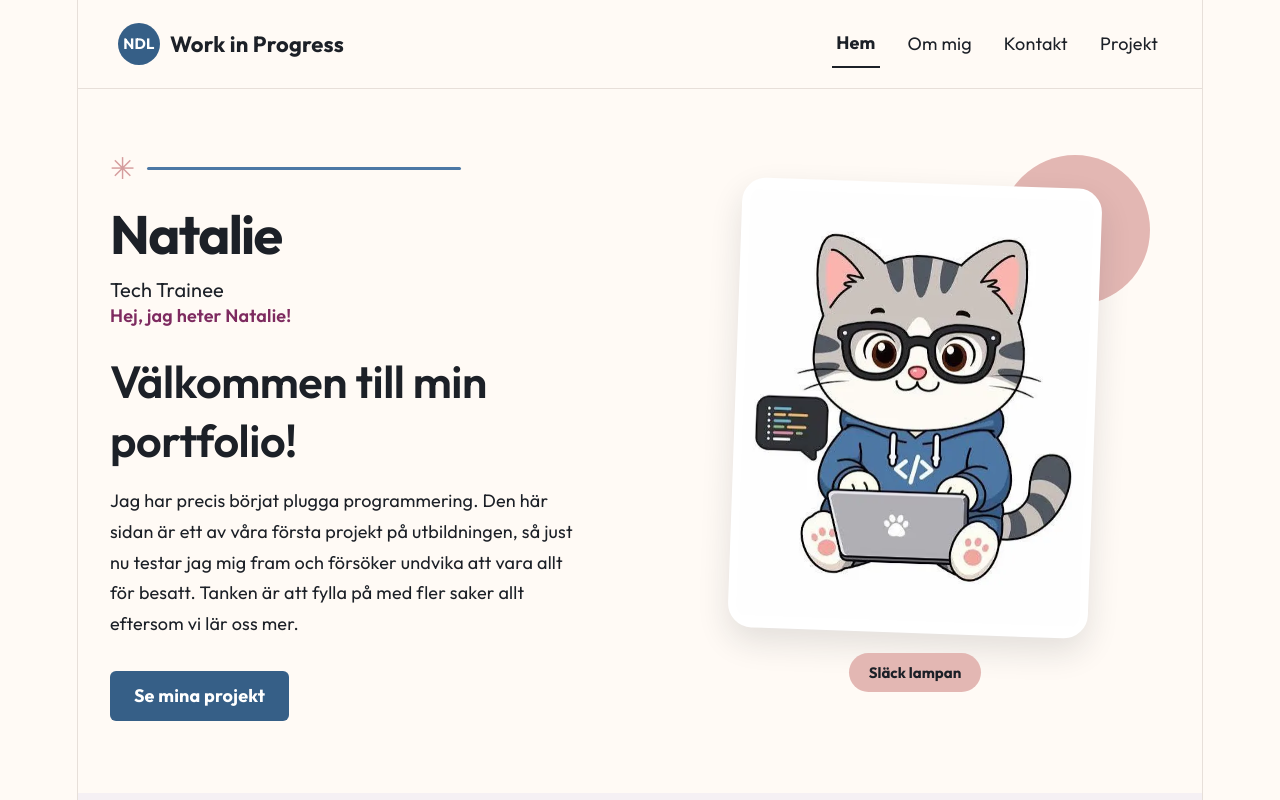
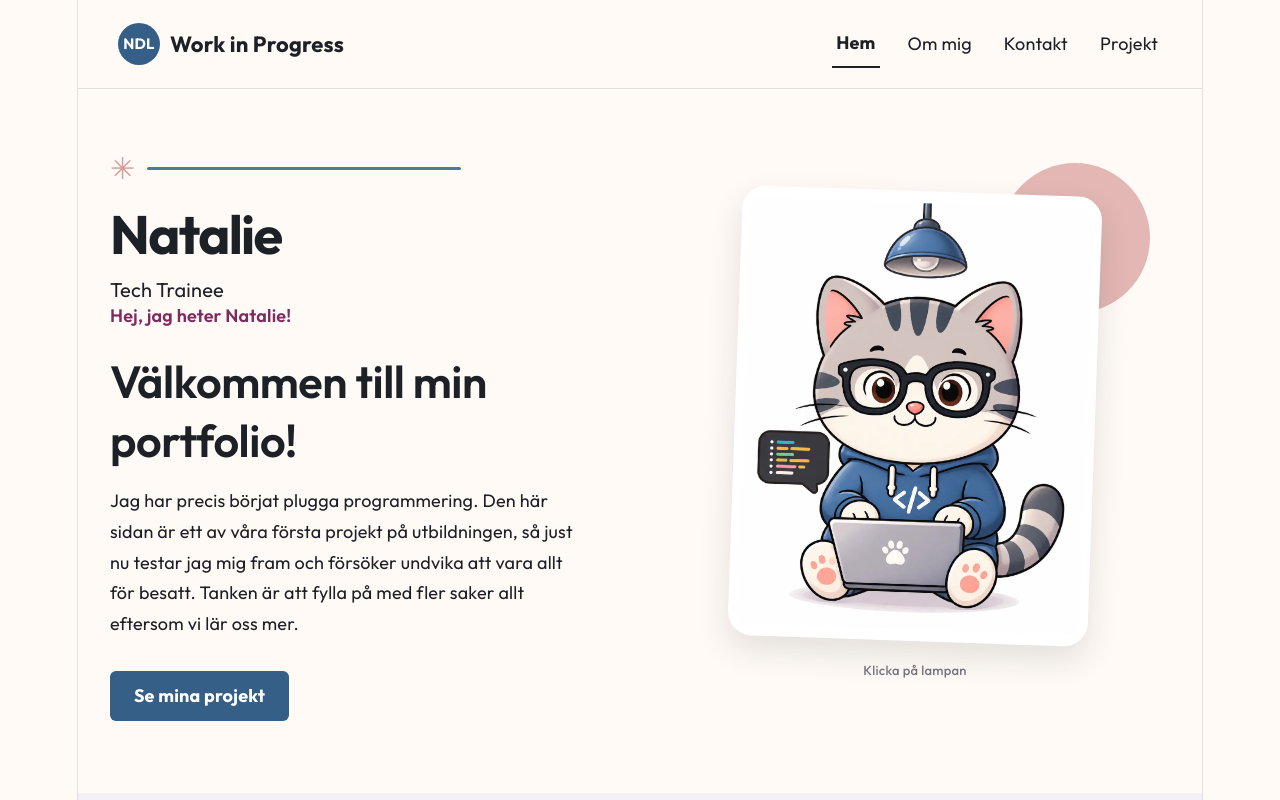
Before and after one commit to nataliedeleeuw/min-sida-experiment, a React (Vite) app: page / in a window 1280 px wide. Shown: the top 800 px of the page. Built offline with nearby package versions, Linux system fonts and the light colour scheme; no server answers.

Commit message:
https://github.com/nataliedeleeuw/min-sida-experiment

```diff
--- a/src/components/Hero.css
+++ b/src/components/Hero.css
@@ -79,7 +79,6 @@
   display: flex;
   align-items: center;
   gap: 12px;
-
   margin-bottom: 20px;
 }
 
@@ -102,12 +101,11 @@
 
 
 /* ========================================
-   KNAPP TILL PROJEKTEN
+   PROJEKTKNAPP
 ======================================== */
 
 .hero-button {
   display: inline-block;
-
   padding: 12px 24px;
 
   background-color: #365F87;
@@ -115,7 +113,6 @@
 
   font-weight: 700;
   text-decoration: none;
-
   border-radius: 6px;
 
   transition: background-color 0.3s ease;
@@ -127,7 +124,7 @@
 
 
 /* ========================================
-   BILDOMRÅDET
+   BILDOMRÅDE
 ======================================== */
 
 .hero-image {
@@ -138,16 +135,16 @@
   justify-content: center;
   align-items: center;
 
-  gap: 20px;
+  gap: 16px;
   min-width: 0;
 }
 
-/* Den rosa cirkeln bakom bilden */
+/* Cirkeln bakom kattbilden */
 
 .hero-image::before {
   content: "";
+  position: absolute;
 
-  position: absolute;
   top: -28px;
   right: 4%;
 
@@ -155,7 +152,6 @@
   height: 150px;
 
   border-radius: 50%;
-
   background-color: #E3B7B3;
 
   z-index: 0;
@@ -165,7 +161,7 @@
 
 
 /* ========================================
-   GEMENSAM BILDRAM
+   KATTENS BILDRAM
 ======================================== */
 
 .hero-illustration {
@@ -182,7 +178,6 @@
   border-radius: 24px;
 
   background-color: #FFFFFF;
-
   overflow: hidden;
 
   box-shadow:
@@ -193,13 +188,12 @@
   transition:
     transform 0.3s ease,
     box-shadow 0.6s ease,
-    border-color 0.8s ease,
-    background-color 0.8s ease;
+    border-color 0.8s ease;
 }
 
 
 /* ========================================
-   VAKEN OCH SOVANDE KATT
+   KATTENS TVÅ BILDER
 ======================================== */
 
 .hero-cat {
@@ -217,15 +211,98 @@
   transition: opacity 0.6s ease;
 }
 
-/* React bestämmer vilken bild som syns */
-
 .hero-cat.synlig {
   opacity: 1;
 }
 
 
 /* ========================================
-   HOVER PÅ KATTBILDEN
+   KLICKBAR LAMPA
+======================================== */
+
+.hero-lampa {
+  position: absolute;
+
+  top: 0;
+  left: 50%;
+
+  width: 36%;
+  height: 19%;
+
+  transform: translateX(-50%);
+
+  z-index: 5;
+
+  padding: 0;
+  border: none;
+  border-radius: 0 0 50% 50%;
+
+  background: transparent;
+
+  cursor: pointer;
+  -webkit-tap-highlight-color: transparent;
+}
+
+/* Liten ljuseffekt när man pekar på lampan */
+
+.hero-lampa::after {
+  content: "";
+  position: absolute;
+
+  top: 15%;
+  left: 10%;
+
+  width: 80%;
+  height: 70%;
+
+  border-radius: 50%;
+
+  box-shadow:
+    0 0 20px 6px rgba(255, 214, 175, 0.25);
+
+  opacity: 0;
+  pointer-events: none;
+
+  transition: opacity 0.3s ease;
+}
+
+.hero-lampa:hover::after,
+.hero-lampa:focus-visible::after {
+  opacity: 1;
+}
+
+/* För tangentbordsanvändare */
+
+.hero-lampa:focus-visible {
+  outline: 3px solid #4C78A5;
+  outline-offset: -3px;
+}
+
+.hero-natt .hero-lampa:focus-visible {
+  outline-color: #FFF3D8;
+}
+
+
+/* ========================================
+   TEXT UNDER BILDEN
+======================================== */
+
+.hero-lamptips {
+  position: relative;
+  z-index: 1;
+
+  font-size: 13px;
+  font-weight: 500;
+  letter-spacing: 0.02em;
+
+  color: #7A7180;
+
+  transition: color 0.8s ease;
+}
+
+
+/* ========================================
+   HOVER PÅ BILDEN
 ======================================== */
 
 @media (hover: hover) {
@@ -239,41 +316,6 @@
 
 
 /* ========================================
-   TILLFÄLLIG LJUSKNAPP
-======================================== */
-
-.hero-ljusknapp {
-  position: relative;
-  z-index: 1;
-
-  padding: 10px 20px;
-
-  background-color: #E3B7B3;
-  color: #1C2027;
-
-  border: none;
-  border-radius: 999px;
-
-  font-family: 'Outfit', sans-serif;
-  font-size: 15px;
-  font-weight: 700;
-
-  cursor: pointer;
-
-  transition: background-color 0.3s ease;
-}
-
-.hero-ljusknapp:hover {
-  background-color: #D59D9D;
-}
-
-.hero-ljusknapp:focus-visible {
-  outline: 3px solid #4C78A5;
-  outline-offset: 4px;
-}
-
-
-/* ========================================
    NATTLÄGE – HERO
 ======================================== */
 
@@ -282,36 +324,30 @@
   color: #FFFAF5;
 }
 
-/* Ljusa rubriker */
-
 .hero-natt .header h1,
 .hero.hero-natt h2 {
   color: #FFFAF5;
 }
-
-/* Ljusare vanlig text */
 
 .hero-natt .header p,
 .hero-natt .hero-text {
   color: #E5E1E4;
 }
 
-/* Rosa hälsning */
-
 .hero-natt .hero-intro {
   color: #E3B7B3;
 }
-
-/* Rosa dekorationslinje */
 
 .hero-natt .hero-line {
   background-color: #E3B7B3;
 }
 
-/* Dämpad cirkel bakom bilden */
-
 .hero-natt .hero-image::before {
   background-color: #495571;
+}
+
+.hero-natt .hero-lamptips {
+  color: #E3B7B3;
 }
 
 
@@ -319,24 +355,12 @@
    NATTLÄGE – BILDRAM
 ======================================== */
 
-/*
-  Den nya sovbilden har redan
-  sin egen belysning.
-
-  Därför lägger vi INGA mörka filter
-  ovanpå illustrationen.
-*/
+/* Den nya nattbilden har redan rätt ljus */
 
 .hero-natt .hero-illustration {
   border-color: #F8E4DD;
 
-  background:
-    linear-gradient(
-      to bottom,
-      #B98296,
-      #D79B99,
-      #B98296
-    );
+  background-color: #B98296;
 
   box-shadow:
     0 0 36px rgba(244, 169, 164, 0.16),
@@ -395,7 +419,7 @@
   .hero,
   .hero-cat,
   .hero-illustration,
-  .hero-ljusknapp {
+  .hero-lampa::after {
     transition: none;
   }
 }
--- a/src/components/Hero.jsx
+++ b/src/components/Hero.jsx
@@ -1,24 +1,35 @@
+
 import "./Hero.css";
+
 import HeroImage from "../assets/Hero1.webp";
 import HeroSleep from "../assets/HeroSleep.webp";
+
 import Header from "./Header";
+
 import { Link } from "react-router-dom";
 import { halsning } from "../utils/text";
 
 function Hero({ namn, titel, stad, ljusPa, vaxlaLjus }) {
   return (
     <section className={ljusPa ? "hero" : "hero hero-natt"}>
+
       <div className="hero-content">
+
         <div className="hero-accent" aria-hidden="true">
           <span className="hero-sparkle">✳</span>
           <span className="hero-line"></span>
         </div>
 
         <Header namn={namn} titel={titel} stad={stad} />
+
         <p className="hero-intro">
           {halsning()}, jag heter {namn}!
         </p>
-            <h2 id="hero-title">Välkommen till min portfolio!</h2>
+
+        <h2 id="hero-title">
+          Välkommen till min portfolio!
+        </h2>
+
         <p className="hero-text">
           Jag har precis börjat plugga programmering.
           Den här sidan är ett av våra första projekt på utbildningen,
@@ -26,36 +37,52 @@ function Hero({ namn, titel, stad, ljusPa, vaxlaLjus }) {
           allt för besatt. Tanken är att fylla på med fler saker
           allt eftersom vi lär oss mer.
         </p>
+
         <Link className="hero-button" to="/projekt">
           Se mina projekt
         </Link>
+
       </div>
+
       <div className="hero-image">
+
         <div className="hero-illustration">
+
           <img
             src={HeroImage}
             className={ljusPa ? "hero-cat synlig" : "hero-cat"}
-      alt="Katten programmerar"
+            alt="Katten sitter och programmerar"
             aria-hidden={!ljusPa}
           />
 
           <img
             src={HeroSleep}
             className={!ljusPa ? "hero-cat synlig" : "hero-cat"}
-      alt="Katten sover"
+            alt="Katten sover under en varm lampa"
             aria-hidden={ljusPa}
           />
-  </div>
 
           <button
             type="button"
-    className="hero-ljusknapp"
+            className="hero-lampa"
             onClick={vaxlaLjus}
+            aria-label={
+              ljusPa
+                ? "Växla till kvällsläge"
+                : "Växla till dagsläge"
+            }
             aria-pressed={!ljusPa}
-  >
-    {ljusPa ? "Släck lampan" : "Tänd lampan"}
-  </button>
+            title="Klicka på lampan"
+          />
+
         </div>
+
+        <p className="hero-lamptips">
+          Klicka på lampan
+        </p>
+
+      </div>
+
     </section>
   );
 }
```
Also changed, not shown: src/assets/Hero1.png (deleted), src/assets/Hero1.webp. Lines whose indentation alone changed are shown as unchanged.
